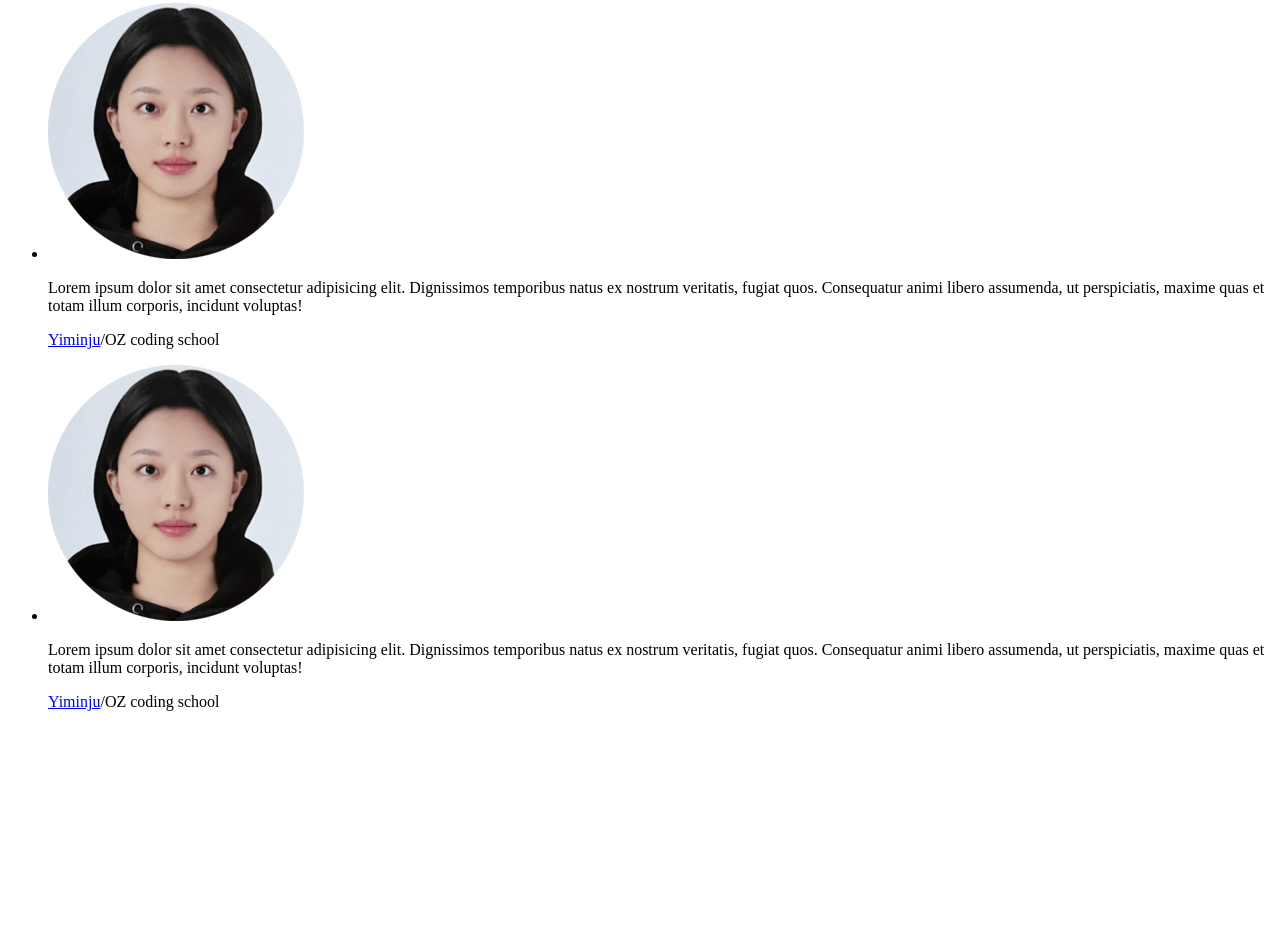
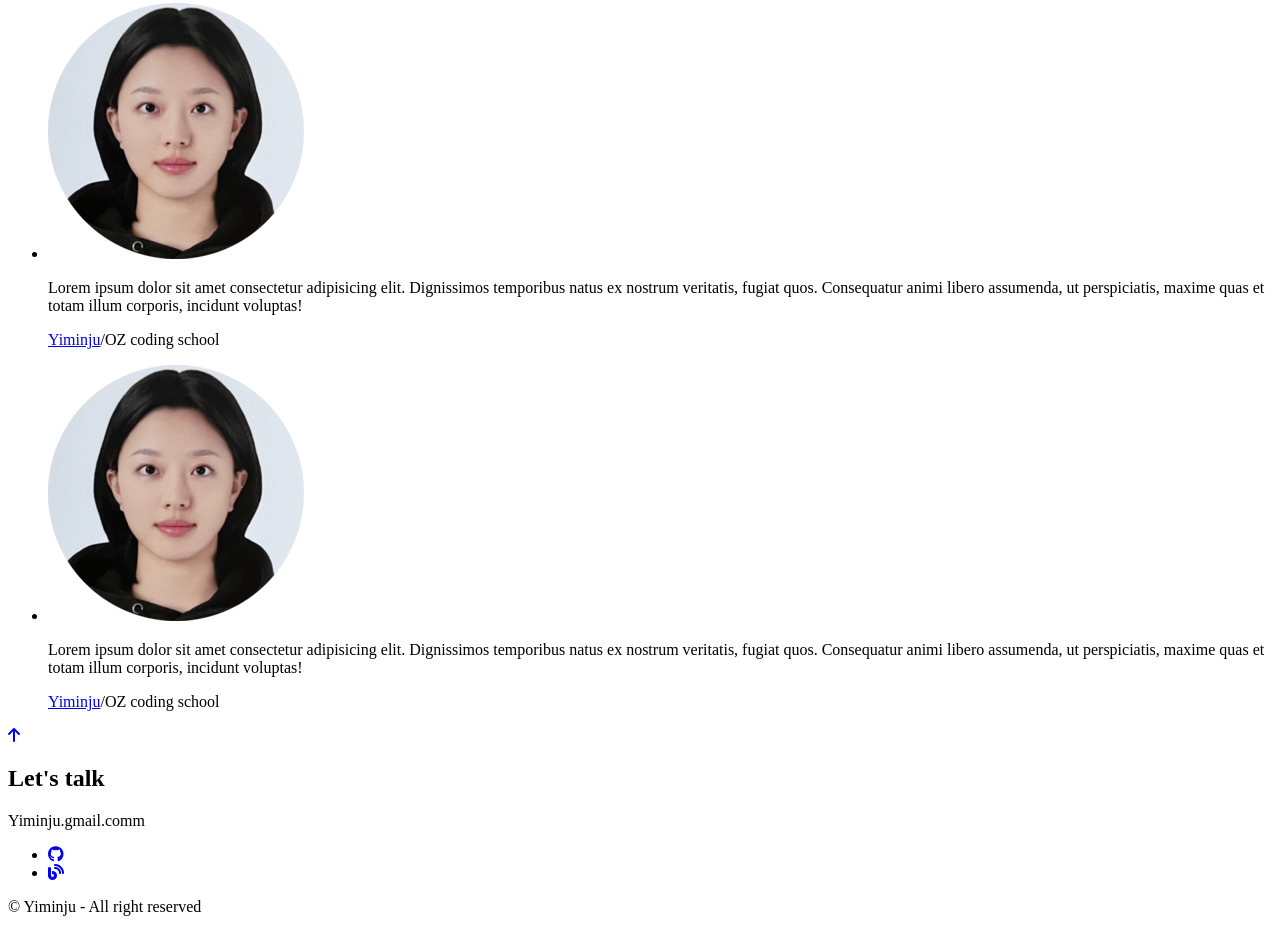
Before and after one commit to Yiminju/DreamCoding_Portfolio, a plain HTML site: page projects/portfolio/index.html in a window 1280 px wide. Shown: the part 8040-8972 px from the top of the page. Before the commit the page ends 8767 px from the top, so only its background shows below. Drawn offline with Linux system fonts and the light colour scheme.

Commit message:
HTML-Footer

```diff
--- a/projects/portfolio/index.html
+++ b/projects/portfolio/index.html
@@ -234,9 +234,31 @@
             </ul>
         </section>
         <!-- Arrow up -->
-        <aside></aside>
+        <aside>
+            <a href="#home" title="back to top">
+                <!-- 아이콘만 있어서 스크린 리더가 읽어줄 수 있는 의미 있는 컨텐츠가 없다.
+                이런 경우에는 웹 접근성을 위해 title 속성을 추가하는 것이 좋다. -->
+                <i class="fa-solid fa-arrow-up"></i>
+            </a>
+        </aside>
     </main>
     <!-- Footer -->
-    <footer id="contact"></footer>
+    <footer id="contact">
+        <h2>Let&#39;s talk</h2>
+        <p>Yiminju.gmail.comm</p>
+        <ul>
+            <li>
+                <a href="https://github.com/Yiminju" target="_blank" title="my github link">
+                    <i class="fa-brands fa-github"></i>
+                </a>
+            </li>
+            <li>
+                <a href="https://velog.io/@yiminu/posts" target="_blank" title="my blog link">
+                    <i class="fa-solid fa-blog"></i>
+                </a>
+            </li>
+        </ul>
+        <p>&copy Yiminju - All right reserved</p>
+    </footer>
 </body>
 </html>
```
